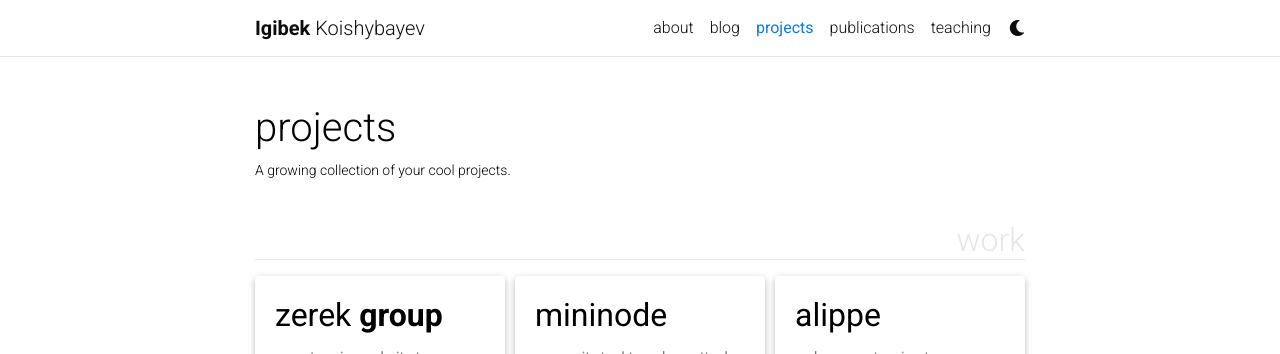
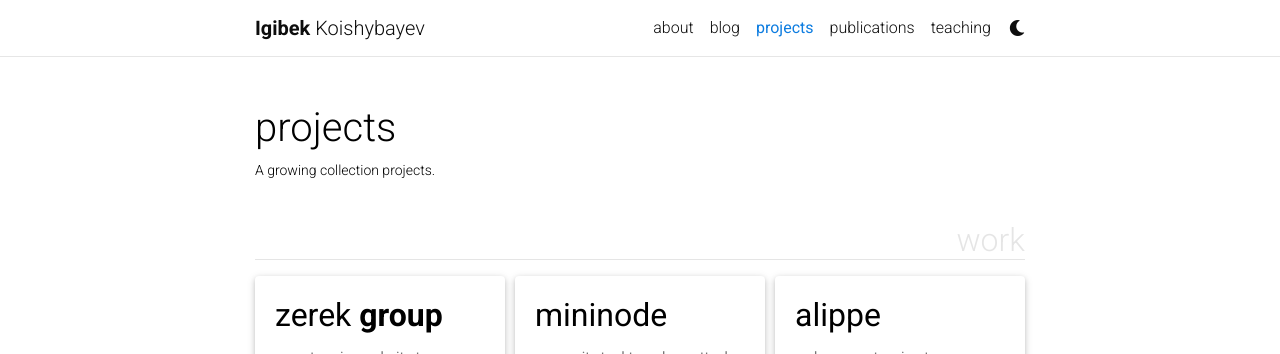
Before and after one commit to igibek/igibek, a Jekyll site: the page built from _pages/projects.md, in a window 1280 px wide and 1279 px high. Shown: the top 354 px of the window. Built offline with Jekyll 4.4.1, drawn with Linux system fonts in a browser that asks for light colours; comment, search, counter and statistics services are not loaded; a style sheet for code colours, icons or effects is not loaded.

Commit message:
modified the subheader of the page

```diff
--- a/_pages/projects.md
+++ b/_pages/projects.md
@@ -2,7 +2,7 @@
 layout: page
 title: projects
 permalink: /projects/
-description: A growing collection of your cool projects.
+description: A growing collection projects.
 nav: true
 display_categories: [work, passion, fun, old]
 horizontal: false
```
